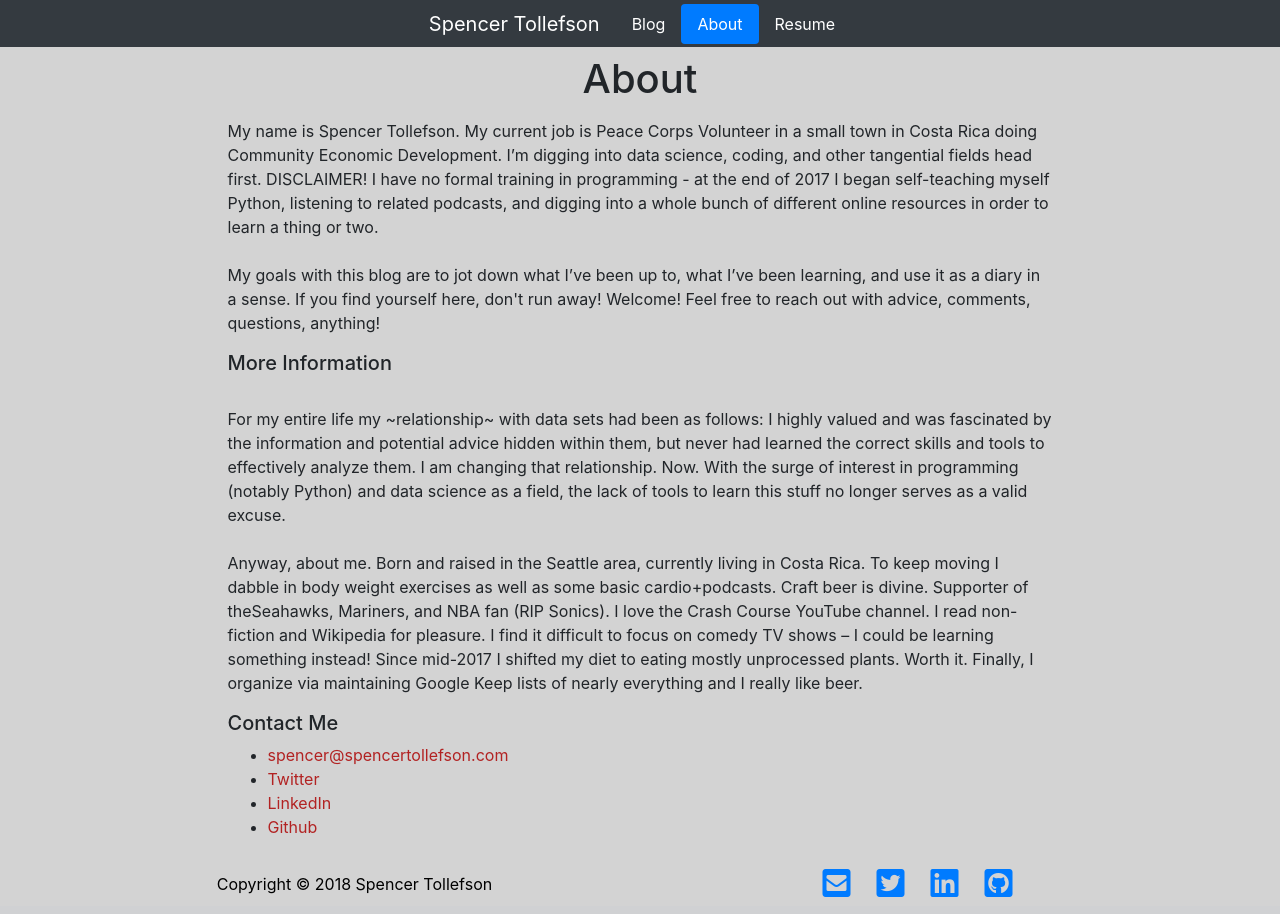
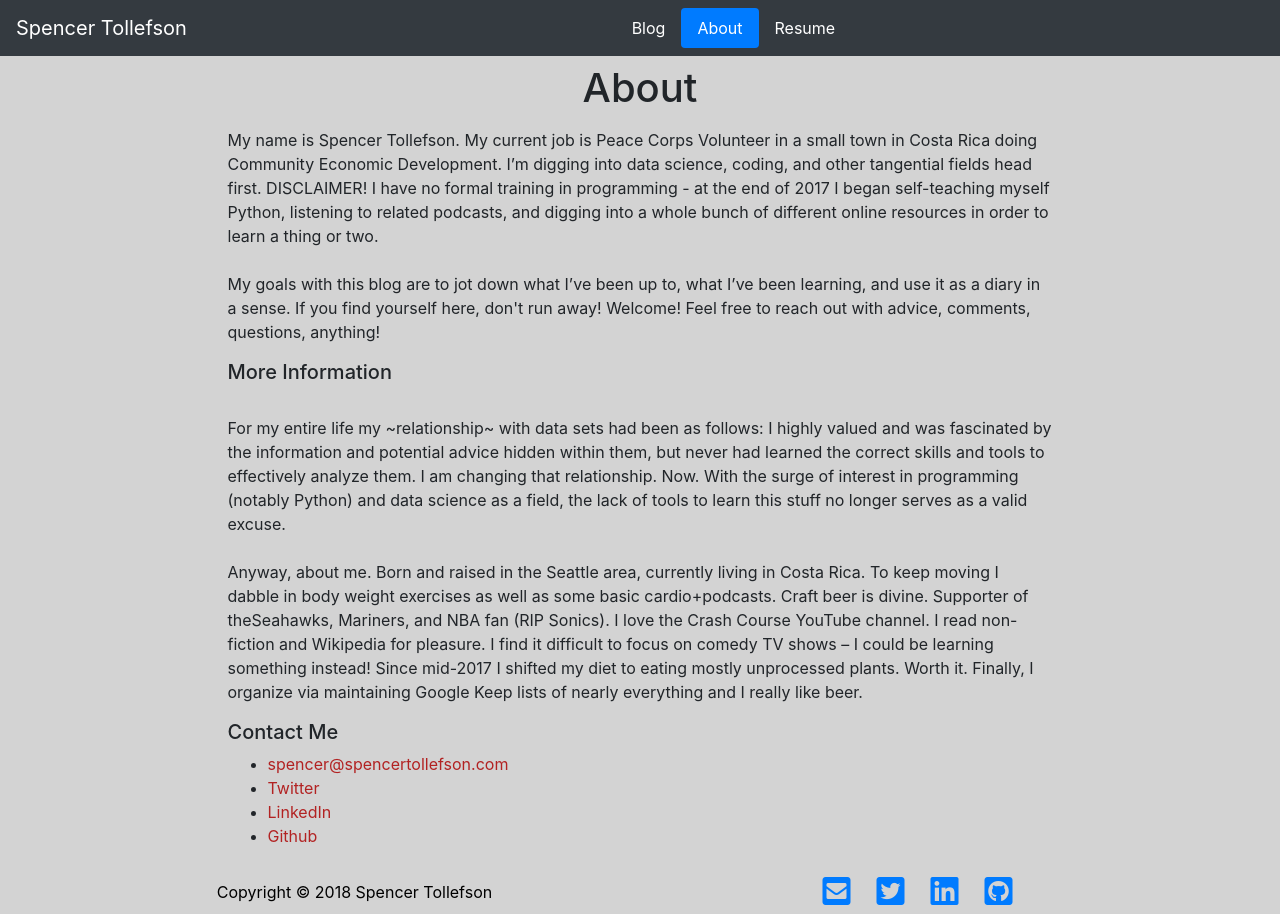
Before and after one commit to spencertollefson/spencertollefson.com-website, a Django app: page /about/ in a window 1280 px wide. Run offline with Django 3.2, Linux system fonts and the light colour scheme; parts of the project's set-up code (start-up, migrations or seed data) failed here and were passed over; some libraries are stand-ins or nearby versions.

Commit message:
Fix navbar collapse setting to size properly

```diff
--- a/blog/static/blog/css/blog.css
+++ b/blog/static/blog/css/blog.css
@@ -97,5 +97,10 @@ a:hover {
 }
 
 .navbar {
-    min-height: 47px;
+    /*min-height: 50;*/
+    display: block;
 }
+
+.title-date {
+    /*display: inline-flex;*/
+}
--- a/blog/templates/blog/base.html
+++ b/blog/templates/blog/base.html
@@ -58,7 +58,7 @@
         {% block header-setup %}
         <div class="container content" id="main">
             <div class="row">
-                <div class="col d-flex justify-content-center py-2">
+                <div class="col d-flex justify-content-center py-2 title-date">
                     {% block Page-Header %}
                         <h1>Blog Posts</h1>
                     {% endblock Page-Header %}
--- a/blog/templates/blog/post_detail.html
+++ b/blog/templates/blog/post_detail.html
@@ -3,7 +3,7 @@
 {% block title %}Spencer Tollefson - #{{ post.id }}: {{ post.title }}{% endblock %}
 
 {% block Page-Header %}
-    <h1>#{{ post.id }}: {{ post.title }}</h1>
+    <h2>#{{ post.id }}: {{ post.title }}</h2>
     <br>
     <h5>{{ post.published_date|date:'F j' }}, {{ post.published_date|date:'Y' }}</h5>
     <hr>
```
